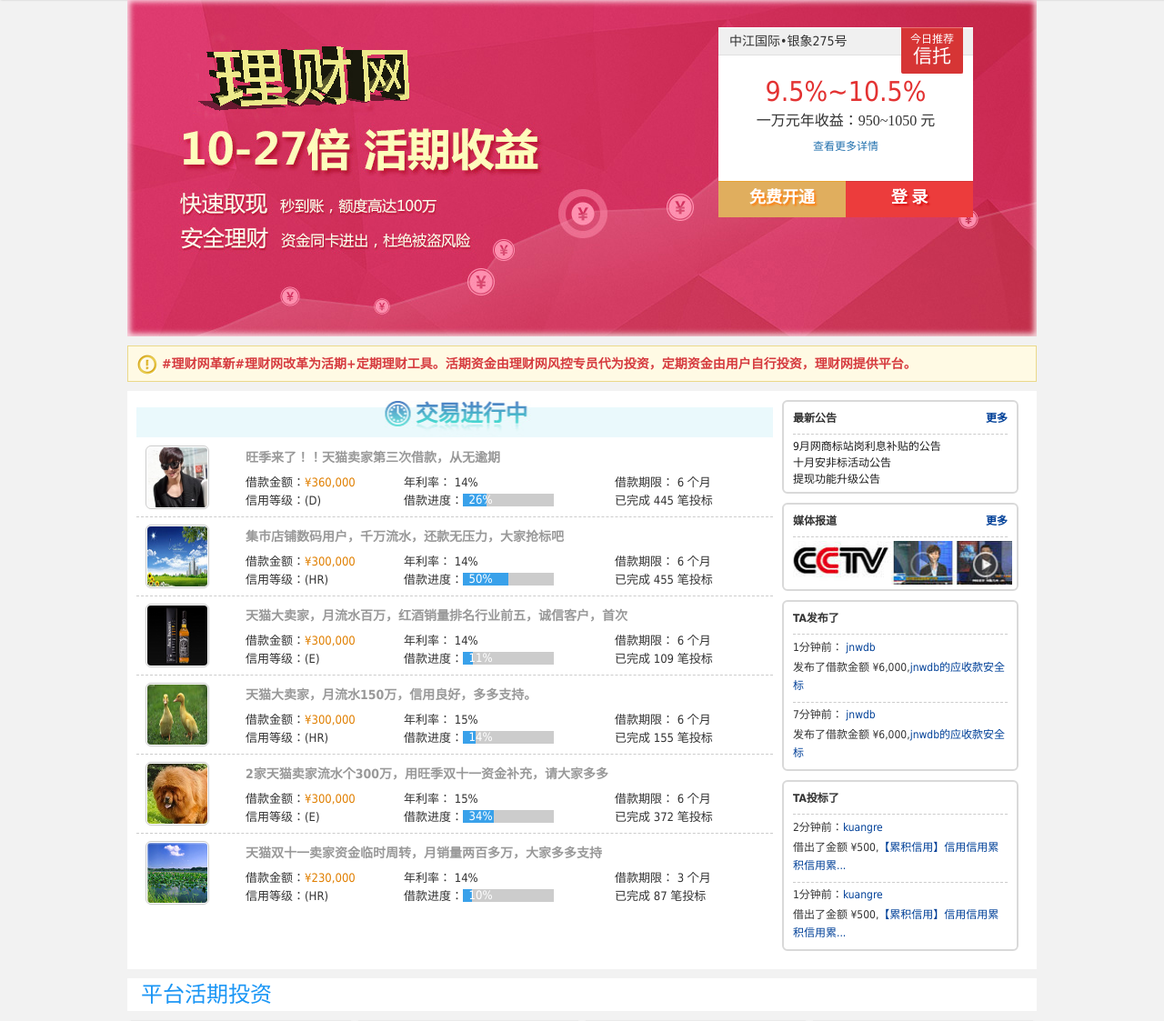
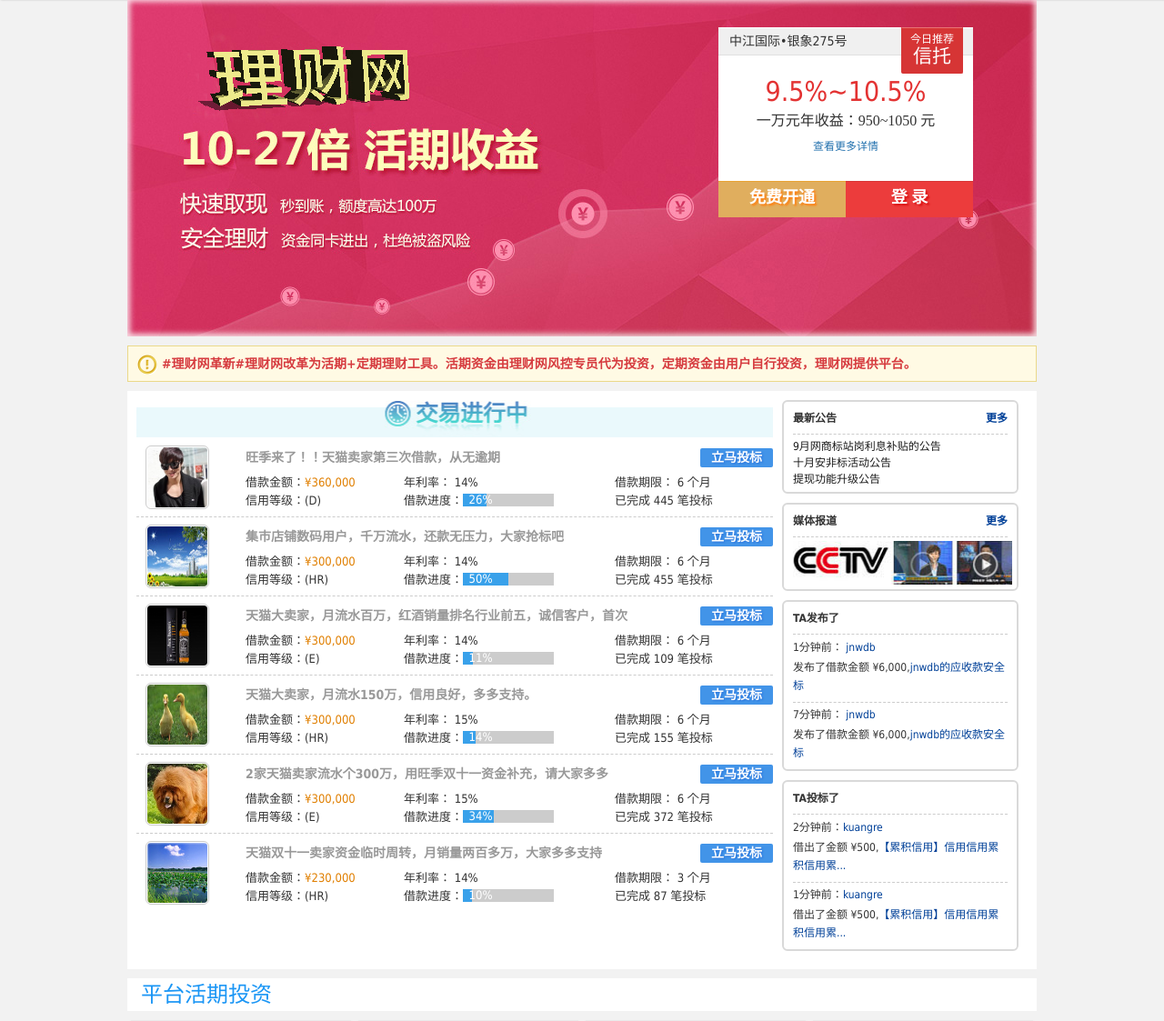
Before and after one commit to 20140420/hzgrq, a PHP site: page /lcw/index.html in a window 1280 px wide. Shown: the part 33-1156 px from the top of the page at 91% size. Run offline with PHP 8.4, Linux system fonts and the light colour scheme.

Commit message:
投标按键
投标按键

```diff
--- a/lcw/_notes/dwsync.xml
+++ b/lcw/_notes/dwsync.xml
@@ -1,5 +1,5 @@
 <?xml version="1.0" encoding="utf-8" ?>
 <dwsync>
-<file name="index.html" server="C:/wamp/www/hzgrq/" local="130579217724536993" remote="130579217720000000" Dst="0" />
+<file name="index.html" server="C:/wamp/www/hzgrq/" local="130579243455148700" remote="130579243450000000" Dst="0" />
 <file name="zjgjyx.html" server="C:/wamp/www/hzgrq/" local="130578411363185011" remote="130578411360000000" Dst="0" />
 </dwsync>
--- a/lcw/css/_notes/dwsync.xml
+++ b/lcw/css/_notes/dwsync.xml
@@ -1,6 +1,6 @@
 <?xml version="1.0" encoding="utf-8" ?>
 <dwsync>
-<file name="lcw.css" server="C:/wamp/www/hzgrq/" local="130579217724526993" remote="130579217720000000" Dst="0" />
+<file name="lcw.css" server="C:/wamp/www/hzgrq/" local="130579250751726040" remote="130579250750000000" Dst="0" />
 <file name="zjgjyx.css" server="C:/wamp/www/hzgrq/" local="130578405261946040" remote="130578405260000000" Dst="0" />
 <file name="lcw_bootstrap-min.css" server="C:/wamp/www/hzgrq/" local="130579064344014129" remote="130579064340000000" Dst="0" />
 <file name="lcw_default-min.css" server="C:/wamp/www/hzgrq/" local="130579046488602858" remote="130579046480000000" Dst="0" />
--- a/lcw/css/lcw.css
+++ b/lcw/css/lcw.css
@@ -687,3 +687,24 @@ html, body{background: #f2f2f2;height:100%;width:100%;color: #333;}
 	margin-left: 15px;
 	padding: 0px;
 }
+.set_now01{
+	width: 80px;
+	height: 24px;
+	float: right;
+}
+.set_now01 a{
+	display: block;
+	border-radius: 2px;
+	color: #fff !important;
+	text-shadow: 1px 1px 2px #2771dc;
+	font-family: \5FAE\8F6F\96C5\9ED1;
+	margin: 0px;
+	background-color: #4294e8;
+	padding: 0px;
+	text-align: center;
+}
+.set_now01 a:hover{
+	color: #FF0000 !important;
+	text-decoration: none;
+	background-color: #06F;
+}
--- a/lcw/index.html
+++ b/lcw/index.html
@@ -69,7 +69,8 @@
                                         <img alt="guangyuantan" title="guangyuantan" src="images/p2p/2014101611560001.jpg" /></div>
                                     <div class="float_r rightlist">
                                         <div class="borrowlist_tit">
-                                            <a title="旺季来了！！天猫卖家第三次借款，从无逾期" href="http://www.guruquan.com/login.html">旺季来了！！天猫卖家第三次借款，从无逾期</a></div>
+                                            <a title="旺季来了！！天猫卖家第三次借款，从无逾期" href="http://www.guruquan.com/login.html">旺季来了！！天猫卖家第三次借款，从无逾期</a><div class="set_now01"><a href="http://www.guruquan.com/login.html">立马投标</a></div>
+                                      </div>
                                         <div style="width: 580px;">
                                             <table cellpadding="0" cellspacing="0">
                                                 <tr>
@@ -108,7 +109,7 @@
                                         <img alt="cntsdtsd" title="cntsdtsd" src="images/p2p/2014101611560002.jpg" /></div>
                                     <div class="float_r rightlist">
                                         <div class="borrowlist_tit">
-                                            <a title="集市店铺数码用户，千万流水，还款无压力，大家抢标吧" href="http://www.guruquan.com/login.html">集市店铺数码用户，千万流水，还款无压力，大家抢标吧</a></div>
+                                            <a title="集市店铺数码用户，千万流水，还款无压力，大家抢标吧" href="http://www.guruquan.com/login.html">集市店铺数码用户，千万流水，还款无压力，大家抢标吧</a><div class="set_now01"><a href="http://www.guruquan.com/login.html">立马投标</a></div></div>
                                         <div style="width: 580px;">
                                             <table cellpadding="0" cellspacing="0">
                                                 <tr>
@@ -147,7 +148,7 @@
                                         <img alt="bin922" title="bin922" src="images/p2p/2014101611560003.jpg" /></div>
                                     <div class="float_r rightlist">
                                         <div class="borrowlist_tit">
-                                            <a title="天猫大卖家，月流水百万，红酒销量排名行业前五，诚信客户，首次" href="http://www.guruquan.com/login.html">天猫大卖家，月流水百万，红酒销量排名行业前五，诚信客户，首次</a></div>
+                                            <a title="天猫大卖家，月流水百万，红酒销量排名行业前五，诚信客户，首次" href="http://www.guruquan.com/login.html">天猫大卖家，月流水百万，红酒销量排名行业前五，诚信客户，首次</a><div class="set_now01"><a href="http://www.guruquan.com/login.html">立马投标</a></div></div>
                                         <div style="width: 580px;">
                                             <table cellpadding="0" cellspacing="0">
                                                 <tr>
@@ -186,7 +187,7 @@
                                         <img alt="zunzhe18000" title="zunzhe18000" src="images/p2p/2014101611560004.jpg" /></div>
                                     <div class="float_r rightlist">
                                         <div class="borrowlist_tit">
-                                            <a title="天猫大卖家，月流水150万，信用良好，多多支持。" href="http://www.guruquan.com/login.html">天猫大卖家，月流水150万，信用良好，多多支持。</a></div>
+                                            <a title="天猫大卖家，月流水150万，信用良好，多多支持。" href="http://www.guruquan.com/login.html">天猫大卖家，月流水150万，信用良好，多多支持。</a><div class="set_now01"><a href="http://www.guruquan.com/login.html">立马投标</a></div></div>
                                         <div style="width: 580px;">
                                             <table cellpadding="0" cellspacing="0">
                                                 <tr>
@@ -225,7 +226,7 @@
                                         <img alt="dragon010203" title="dragon010203" src="images/p2p/2014101611560005.jpg" /></div>
                                     <div class="float_r rightlist">
                                         <div class="borrowlist_tit">
-                                            <a title="2家天猫卖家流水个300万，用旺季双十一资金补充，请大家多多" href="http://www.guruquan.com/login.html">2家天猫卖家流水个300万，用旺季双十一资金补充，请大家多多</a></div>
+                                            <a title="2家天猫卖家流水个300万，用旺季双十一资金补充，请大家多多" href="http://www.guruquan.com/login.html">2家天猫卖家流水个300万，用旺季双十一资金补充，请大家多多</a><div class="set_now01"><a href="http://www.guruquan.com/login.html">立马投标</a></div></div>
                                         <div style="width: 580px;">
                                             <table cellpadding="0" cellspacing="0">
                                                 <tr>
@@ -264,7 +265,7 @@
                                         <img alt="dnkxgtc1978" title="dnkxgtc1978" src="images/p2p/2014101611560006.jpg" /></div>
                                     <div class="float_r rightlist">
                                         <div class="borrowlist_tit">
-                                            <a title="天猫双十一卖家资金临时周转，月销量两百多万，大家多多支持" href="http://www.guruquan.com/login.html">天猫双十一卖家资金临时周转，月销量两百多万，大家多多支持</a></div>
+                                            <a title="天猫双十一卖家资金临时周转，月销量两百多万，大家多多支持" href="http://www.guruquan.com/login.html">天猫双十一卖家资金临时周转，月销量两百多万，大家多多支持</a><div class="set_now01"><a href="http://www.guruquan.com/login.html">立马投标</a></div></div>
                                         <div style="width: 580px;">
                                             <table cellpadding="0" cellspacing="0">
                                                 <tr>
```
